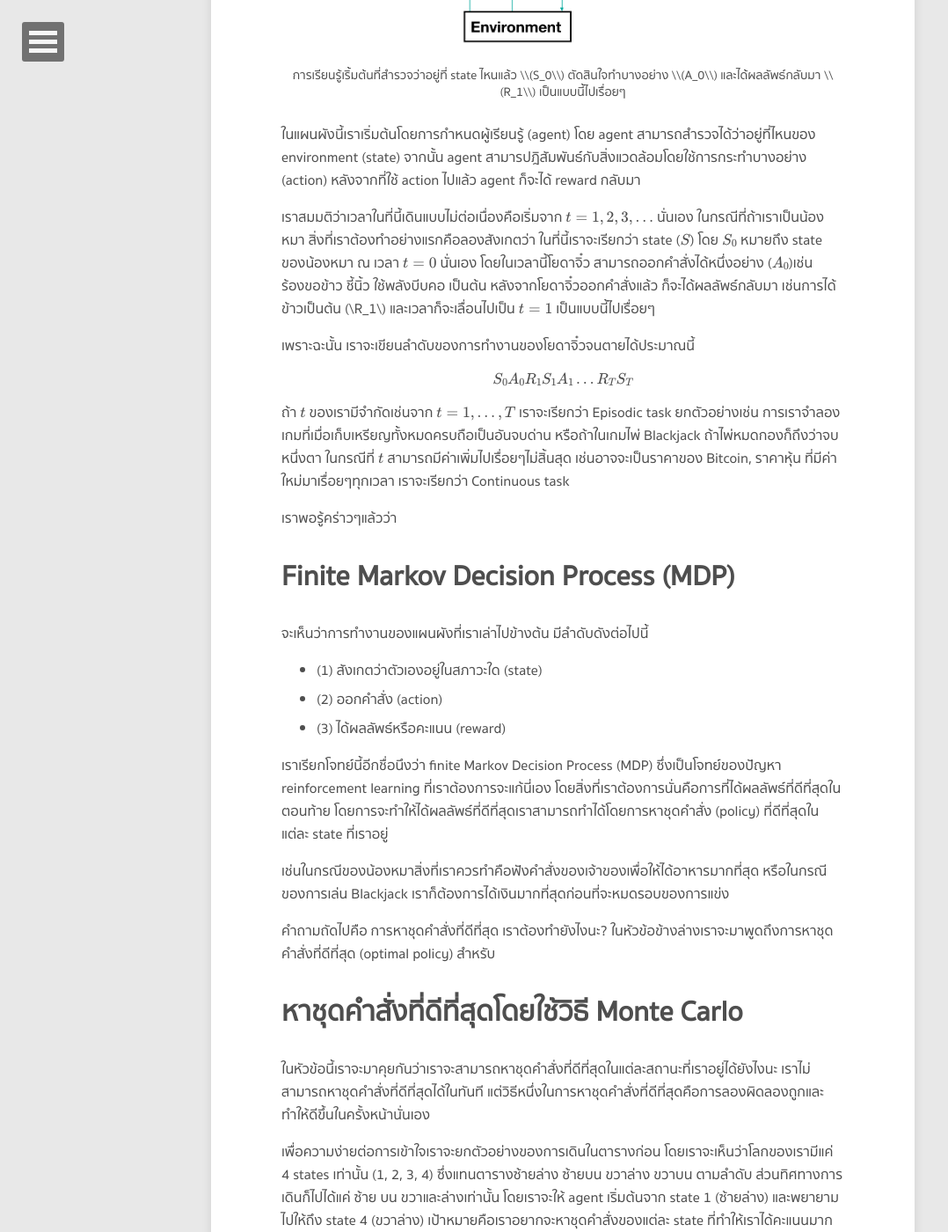
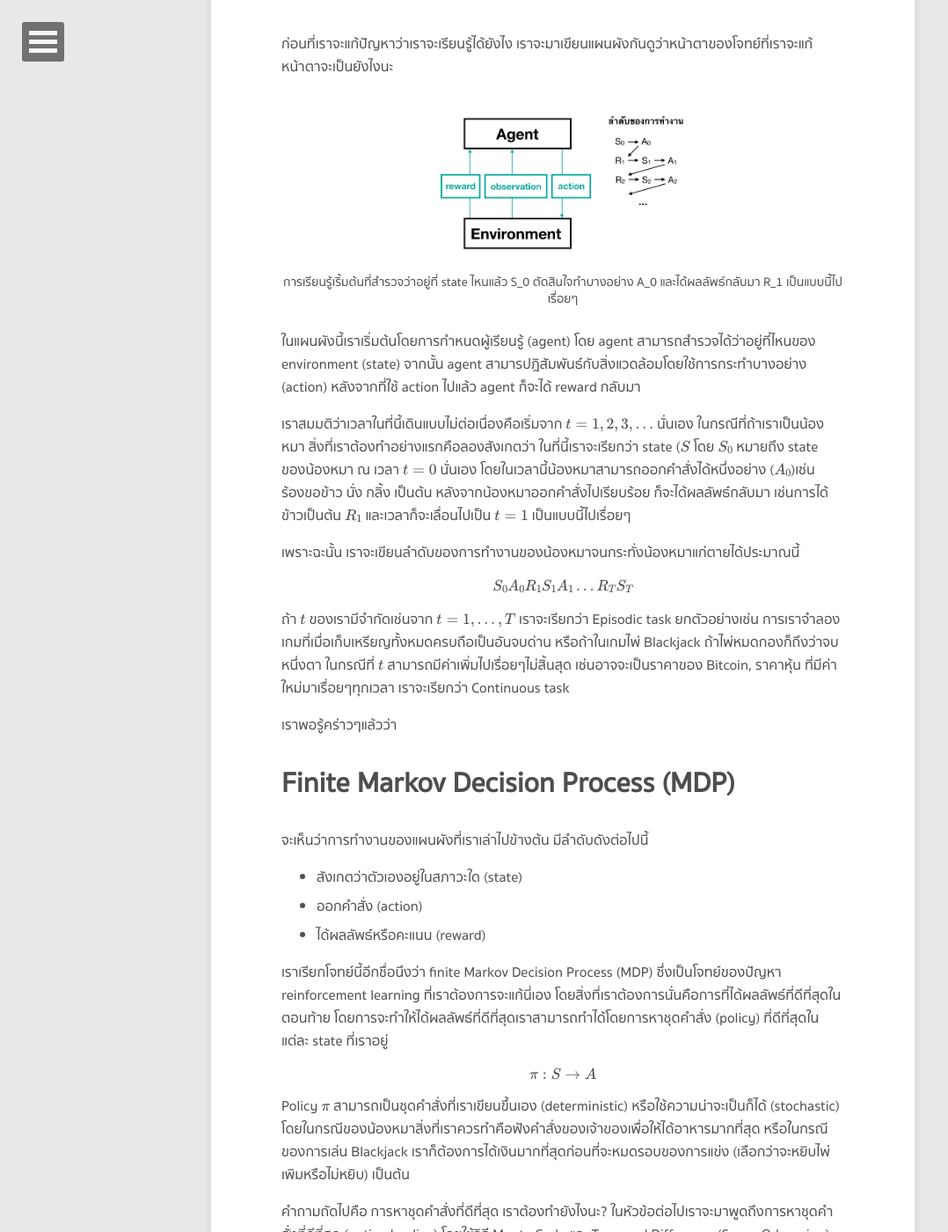
Before and after one commit to tupleblog/tupleblog.github.io, a Jekyll site: the page built from _posts/2019-12-18-reinforcement-learning.md, in a window 1280 px wide and 1400 px high, scrolled down 1767 px. Shown: the whole window at 88% size, without its empty margins (0-1078 px from the left). Built offline with Jekyll 4.4.1, drawn with Linux system fonts in a browser that asks for light colours; nearby versions of some CDN libraries; formulas are drawn with MathJax 3; comment, search, counter and statistics services are not loaded; some of the changed text lies outside the part shown.

Commit message:
Update post, heading photos

```diff
--- a/_posts/2019-12-18-reinforcement-learning.md
+++ b/_posts/2019-12-18-reinforcement-learning.md
@@ -50,17 +52,16 @@
 
   <figcaption>
     <a title="Reinforcement Learning Workflow">
-      การเรียนรู้เริ้มต้นที่สำรวจว่าอยู่ที่ state ไหนแล้ว \\(S_0\\) ตัดสินใจทำบางอย่าง \\(A_0\\) และได้ผลลัพธ์กลับมา \\(R_1\\) เป็นแบบนี้ไปเรื่อยๆ
+      การเรียนรู้เริ้มต้นที่สำรวจว่าอยู่ที่ state ไหนแล้ว S_0 ตัดสินใจทำบางอย่าง A_0 และได้ผลลัพธ์กลับมา R_1 เป็นแบบนี้ไปเรื่อยๆ
     </a>
   </figcaption>
 </center></figure>
 
 ในแผนผังนี้เราเริ่มต้นโดยการกำหนดผู้เรียนรู้ (agent) โดย agent สามารถสำรวจได้ว่าอยู่ที่ไหนของ environment (state) จากนั้น agent สามารปฎิสัมพันธ์กับสิ่งแวดล้อมโดยใช้การกระทำบางอย่าง  (action)  หลังจากที่ใช้ action ไปแล้ว agent ก็จะได้ reward กลับมา
 
-เราสมมติว่าเวลาในที่นี้เดินแบบไม่ต่อเนื่องคือเริ่มจาก \\(t = 1, 2, 3, ...\\) นั่นเอง ในกรณีที่ถ้าเราเป็นน้องหมา สิ่งที่เราต้องทำอย่างแรกคือลองสังเกตว่า ในที่นี้เราจะเรียกว่า state (\\(S\\)) โดย \\(S_0\\) หมายถึง state ของน้องหมา ณ เวลา \\(t = 0\\) นั่นเอง โดยในเวลานี้โยดาจิ๋ว สามารถออกคำสั่งได้หนึ่งอย่าง (\\(A_0\\))เช่น ร้องขอข้าว
-ชี้นิ้ว ใช้พลังบีบคอ เป็นต้น หลังจากโยดาจิ๋วออกคำสั่งแล้ว ก็จะได้ผลลัพธ์กลับมา เช่นการได้ข้าวเป็นต้น (\\R_1\\) และเวลาก็จะเลื่อนไปเป็น \\(t = 1\\) เป็นแบบนี้ไปเรื่อยๆ
+เราสมมติว่าเวลาในที่นี้เดินแบบไม่ต่อเนื่องคือเริ่มจาก \\(t = 1, 2, 3, ...\\) นั่นเอง ในกรณีที่ถ้าเราเป็นน้องหมา สิ่งที่เราต้องทำอย่างแรกคือลองสังเกตว่า ในที่นี้เราจะเรียกว่า state (\\(S\\)  โดย \\(S_0\\) หมายถึง state ของน้องหมา ณ เวลา \\(t = 0\\) นั่นเอง โดยในเวลานี้น้องหมาสามารถออกคำสั่งได้หนึ่งอย่าง (\\(A_0\\))เช่น ร้องขอข้าว นั่ง กลิ้ง เป็นต้น หลังจากน้องหมาออกคำสั่งไปเรียบร้อย ก็จะได้ผลลัพธ์กลับมา เช่นการได้ข้าวเป็นต้น \\(R_1\\) และเวลาก็จะเลื่อนไปเป็น \\(t = 1\\) เป็นแบบนี้ไปเรื่อยๆ
 
-เพราะฉะนั้น เราจะเขียนลำดับของการทำงานของโยดาจิ๋วจนตายได้ประมาณนี้
+เพราะฉะนั้น เราจะเขียนลำดับของการทำงานของน้องหมาจนกระทั่งน้องหมาแก่ตายได้ประมาณนี้
 
 $$S_0 A_0 R_1 S_1 A_1 \ldots R_T S_T$$
 
@@ -72,15 +73,17 @@
 
 จะเห็นว่าการทำงานของแผนผังที่เราเล่าไปข้างต้น มีลำดับดังต่อไปนี้
 
-- (1) สังเกตว่าตัวเองอยู่ในสภาวะใด (state)
-- (2) ออกคำสั่ง (action)
-- (3) ได้ผลลัพธ์หรือคะแนน (reward)
+- สังเกตว่าตัวเองอยู่ในสภาวะใด (state)
+- ออกคำสั่ง (action)
+- ได้ผลลัพธ์หรือคะแนน (reward)
 
 เราเรียกโจทย์นี้อีกชื่อนึงว่า finite Markov Decision Process (MDP) ซึ่งเป็นโจทย์ของปัญหา reinforcement learning ที่เราต้องการจะแก้นี่เอง โดยสิ่งที่เราต้องการนั่นคือการที่ได้ผลลัพธ์ที่ดีที่สุดในตอนท้าย โดยการจะทำให้ได้ผลลัพธ์ที่ดีที่สุดเราสามารถทำได้โดยการหาชุดคำสั่ง (policy) ที่ดีที่สุดในแต่ละ state ที่เราอยู่
 
-เช่นในกรณีของน้องหมาสิ่งที่เราควรทำคือฟังคำสั่งของเจ้าของเพื่อให้ได้อาหารมากที่สุด หรือในกรณีของการเล่น Blackjack เราก็ต้องการได้เงินมากที่สุดก่อนที่จะหมดรอบของการแข่ง
+$$ \pi: S \rightarrow A$$
 
-คำถามถัดไปคือ การหาชุดคำสั่งที่ดีที่สุด เราต้องทำยังไงนะ? ในหัวข้อข้างล่างเราจะมาพูดถึงการหาชุดคำสั่งที่ดีที่สุด (optimal policy) สำหรับ
+Policy \\(\pi\\) สามารถเป็นชุดคำสั่งที่เราเขียนขึ้นเอง (deterministic) หรือใช้ความน่าจะเป็นก็ได้ (stochastic) โดยในกรณีของน้องหมาสิ่งที่เราควรทำคือฟังคำสั่งของเจ้าของเพื่อให้ได้อาหารมากที่สุด หรือในกรณีของการเล่น Blackjack เราก็ต้องการได้เงินมากที่สุดก่อนที่จะหมดรอบของการแข่ง (เลือกว่าจะหยิบไพ่เพิมหรือไม่หยิบ) เป็นต้น
+
+คำถามถัดไปคือ การหาชุดคำสั่งที่ดีที่สุด เราต้องทำยังไงนะ? ในหัวข้อต่อไปเราจะมาพูดถึงการหาชุดคำสั่งที่ดีที่สุด (optimal policy) โดยใช้วิธี Monte Carlo และ Temporal Difference (Sarsa, Q-learning) กัน
 
 # หาชุดคำสั่งที่ดีที่สุดโดยใช้วิธี Monte Carlo
 
@@ -90,8 +93,7 @@
 ส่วนทิศทางการเดินก็ไปได้แค่ ซ้าย บน ขวาและล่างเท่านั้น โดยเราจะให้ agent เริ่มต้นจาก state 1 (ซ้ายล่าง) และพยายามไปให้ถึง state 4 (ขวาล่าง) เป้าหมายคือเราอยากจะหาชุดคำสั่งของแต่ละ state ที่ทำให้เราได้คะแนนมากที่สุดตอนถึงจุดสุดท้ายนั่นเอง จะเห็นว่าถ้าเรายิ่งเดินผิดมากเท่าไหร่ ก็จะยิ่งอยู่ใน Grid นานกว่าเดิมและคะแนนลดลงเรื่อยๆ
 
 <figure><center>
-  <img width="300" src="/images/post/rl/example-grid.png" data-action="zoom"/>
-
+  <img width="600" src="/images/post/rl/example-grid.png" data-action="zoom"/>
   <figcaption>
     <a title="Grid World">
       Grid World Example
@@ -108,10 +110,10 @@
 อย่างที่กล่าวไปข้างต้น วิธีนี้เราใช้การจำลอง agent ขึ้นมา และให้ agent เดินไปจนถึงจุดสิ้นสุด และอัพเดท Q-table
 
 <figure><center>
-  <img width="300" src="/images/post/rl/monte-carlo.png" data-action="zoom"/>
+  <img width="600" src="/images/post/rl/monte-carlo.png" data-action="zoom"/>
   <figcaption>
-    <a title="Grid World">
-      Grid World Example
+    <a title="Monte Carlo Update">
+      การอัพเดท Q-table โดยใช้วิธี Monte Carlo และการเลือกชุดคำสั่งโดยใช้เทคนิค epsilon-Greedy
     </a>
   </figcaption>
 </center></figure>
@@ -145,7 +147,7 @@
 $$Q(S_t, A_t) \leftarrow Q(S_t, A_t) + \alpha (R_{t+1} + \gamma \max_{a \in A} Q(S_{t+1}, a) - Q(S_t, A_t)) $$
 
 <figure><center>
-  <img width="300" src="/images/post/rl/example-q-update.png" data-action="zoom"/>
+  <img width="600" src="/images/post/rl/example-q-update.png" data-action="zoom"/>
 
   <figcaption>
     <a title="Q-update SARSA">
@@ -171,7 +173,7 @@
 ยังมีอีกหลายวิธีที่เราสามารถแทนตำแหน่งใน continuous space ด้วยตัวเลขที่น้อยกว่าพิกัดจริงๆ เช่น การวาดวงกลมหลายๆวงไปบนพื้นผิว แล้วแทนตำแหน่งด้วยวงกลมที่ agent อยู่ แต่ถึงอย่างไรเราก็ต้องกำหนดขนาดของวงกลม กำหนดระยะการซ้อนและอีกหลายปัจจัย ซึ่งต้องใช้ความรู้พื้นฐานถึงจะออกแบบได้ดี
 
 <figure><center>
-  <img width="300" src="/images/post/rl/discretize-grid-world.png" data-action="zoom"/>
+  <img width="600" src="/images/post/rl/discretize-grid-world.png" data-action="zoom"/>
 
   <figcaption>
     <a title="Q-update SARSA">
@@ -226,4 +228,6 @@
 
 # สรุป
 
-ในบล็อกนี้เราได้เรียนรู้กับ reinforcement learning เราอธิบายตั้งแต่จากเริ่มต้นว่า
+ในบล็อกนี้เราได้เรียนรู้กับ reinforcement learning โดยยกตัวอย่างของ Grid world เข้ามาเพื่อทำความเข้าใจกับการหา Q-table โดยใช้วิธี Monte Carlo และ Temporal Difference โดยใน continuous space เราไม่สามารถใช้ Q-table ได้เนื่องจากคาวมเป็นไปได้ของ state มีไม่จำกัด แต่เราสามารถใช้การแบ่ง Continuous space ให้เป็นช่วงๆเพื่อประมาณ Q-table ได้ (discretization) หรือเราจะเลือกใช้ neural network มาประมาณฟังก์ชันระหว่าง state กับ action เพื่อหาชุดคำสั่งก็ได้ เป็นที่มาของ Deep Reinforcement Learning นั่นเอง
+
+ในโพสต์นี้เรายังไม่กล่าวถึง Policy agent และ Multi-agent Learning โดยเราจะเขียนเพิ่มเติมในโพสต์หน้าๆฮะ รอติดตาม!
```
Also changed, not shown: other parts of _posts/2019-12-18-reinforcement-learning.md (+5 -3 lines), images/post/rl/rl_to_drl.png (added).
